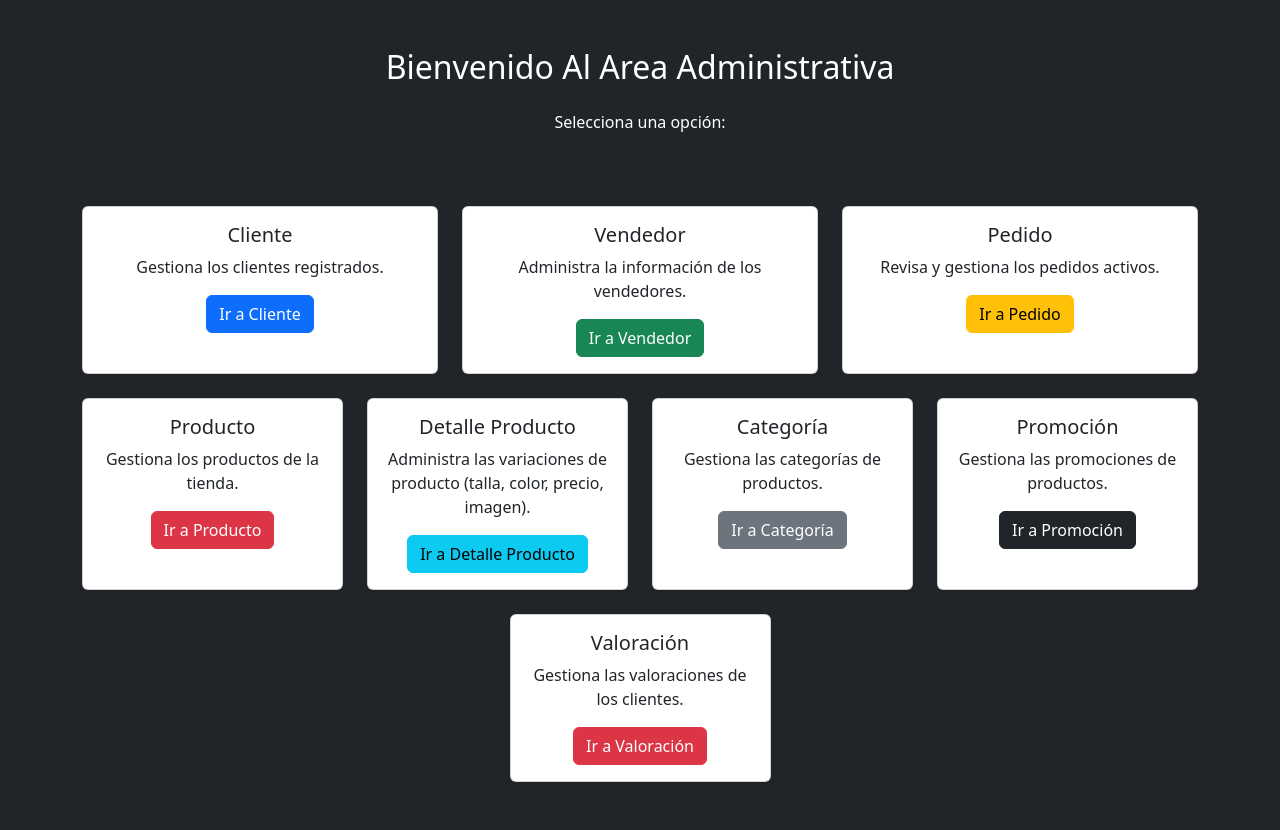
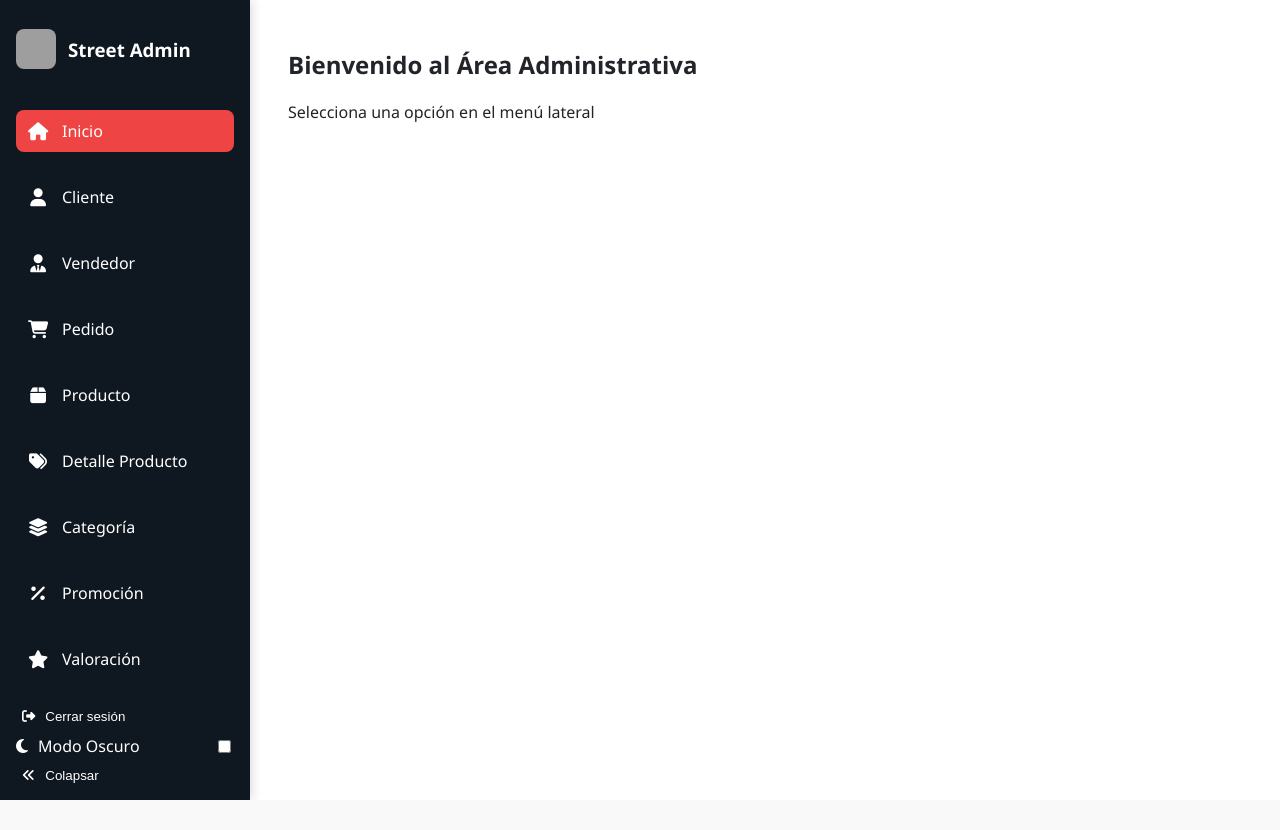
Before and after one commit to StivenJS2/Street_Oficial, a PHP site: page /cliente/Vista/Administrador/index.php in a window 1280 px wide. After the commit the page ends 800 px from the top, so only its background shows below. Run offline with PHP 8.4, Linux system fonts and the light colour scheme; grey boxes are pictures that could not be loaded.

Commit message:
inicio del admin actualizado

```diff
--- /dev/null
+++ b/Vista/Administrador/InicioAdmin/InicioAdmin.php
@@ -0,0 +1,48 @@
+
+<link href="https://cdnjs.cloudflare.com/ajax/libs/font-awesome/6.4.0/css/all.min.css" rel="stylesheet">
+<link rel="stylesheet" href="../../css/Administrador/InicioAdmin/InicioAdmin.css">
+
+
+<body>
+  <div class="sidebar" id="sidebar">
+    <div class="header">
+      <img src="../../img/logo.png" alt="Logo" class="logo">
+      <h3><span class="title-text">Street Admin</span></h3>
+    </div>
+
+    <ul class="menu">
+      <li class="active"><a href="#"><i class="fas fa-home"></i><span> Inicio</span></a></li>
+      <li><a href="?opcion=cliente"><i class="fas fa-user"></i><span> Cliente</span></a></li>
+      <li><a href="?opcion=vendedor"><i class="fas fa-user-tie"></i><span> Vendedor</span></a></li>
+      <li><a href="?opcion=pedido"><i class="fas fa-shopping-cart"></i><span> Pedido</span></a></li>
+      <li><a href="?opcion=producto"><i class="fas fa-box"></i><span> Producto</span></a></li>
+      <li><a href="?opcion=detalle_producto"><i class="fas fa-tags"></i><span> Detalle Producto</span></a></li>
+      <li><a href="?opcion=categoria"><i class="fas fa-layer-group"></i><span> Categoría</span></a></li>
+      <li><a href="?opcion=promocion"><i class="fas fa-percent"></i><span> Promoción</span></a></li>
+      <li><a href="?opcion=valoracion"><i class="fas fa-star"></i><span> Valoración</span></a></li>
+    </ul>
+
+    <div class="footer">
+      <button class="logout"><i class="fas fa-sign-out-alt"></i><span> Cerrar sesión</span></button>
+
+      <label class="toggle" for="darkmode">
+        <i class="fas fa-moon"></i>
+        <span> Modo Oscuro</span>
+        <input type="checkbox" id="darkmode" />
+      </label>
+
+      <button id="collapse" aria-label="Colapsar sidebar">
+    <i class="fas fa-angle-double-left"></i>
+    <span> Colapsar</span>
+  </button>
+    </div>
+  </div>
+
+  <div class="content">
+    <h2>Bienvenido al Área Administrativa</h2>
+    <p>Selecciona una opción en el menú lateral</p>
+  </div>
+
+
+  <script src="../../js/Administrador/InicioAdmin/inicioAdmin.js" defer></script>
+</body>
--- a/Vista/Administrador/index.php
+++ b/Vista/Administrador/index.php
@@ -50,113 +50,7 @@ elseif ($opcion === 'valoracion') {
     $controller->manejarPeticion();
 }
 else {
+    require_once __DIR__ . '/../../Vista/Administrador/InicioAdmin/InicioAdmin.php';
+}
+
     ?>
-
-    <!DOCTYPE html>
-    <html lang="es">
-    <head>
-        <meta charset="UTF-8">
-        <meta name="viewport" content="width=device-width, initial-scale=1.0">
-        <link href="https://cdn.jsdelivr.net/npm/bootstrap@5.3.3/dist/css/bootstrap.min.css" rel="stylesheet">
-        <title>Area de Administracion</title>
-    </head>
-    <body class="bg-dark">
-
-        <div class="container text-center mt-5">
-
-            <h2 class="mb-4 text-white">Bienvenido Al Area Administrativa</h2>
-            <p class="mb-5 text-white">Selecciona una opción:</p>
-
-            <div class="row g-4 justify-content-center my-5">
-
-                <div class="col-md-4">
-                    <div class="card shadow-sm h-100 ">
-                        <div class="card-body">
-                            <h5 class="card-title">Cliente</h5>
-                            <p class="card-text">Gestiona los clientes registrados.</p>
-                            <a href="?opcion=cliente" class="btn btn-primary">Ir a Cliente</a>
-                        </div>
-                    </div>
-                </div>
-
-                <div class="col-md-4">
-                    <div class="card shadow-sm h-100">
-                        <div class="card-body">
-                            <h5 class="card-title">Vendedor</h5>
-                            <p class="card-text">Administra la información de los vendedores.</p>
-                            <a href="?opcion=vendedor" class="btn btn-success">Ir a Vendedor</a>
-                        </div>
-                    </div>
-                </div>
-
-                <div class="col-md-4">
-                    <div class="card shadow-sm h-100">
-                        <div class="card-body">
-                            <h5 class="card-title">Pedido</h5>
-                            <p class="card-text">Revisa y gestiona los pedidos activos.</p>
-                            <a href="?opcion=pedido" class="btn btn-warning">Ir a Pedido</a>
-                        </div>
-                    </div>
-                </div>
-
-                <div class="col-md-3">
-                    <div class="card shadow-sm h-100">
-                        <div class="card-body">
-                            <h5 class="card-title">Producto</h5>
-                            <p class="card-text">Gestiona los productos de la tienda.</p>
-                            <a href="?opcion=producto" class="btn btn-danger">Ir a Producto</a>
-                        </div>
-                    </div>
-                </div>
-
-                <div class="col-md-3">
-                    <div class="card shadow-sm h-100">
-                        <div class="card-body">
-                            <h5 class="card-title">Detalle Producto</h5>
-                            <p class="card-text">Administra las variaciones de producto (talla, color, precio, imagen).</p>
-                            <a href="?opcion=detalle_producto" class="btn btn-info">Ir a Detalle Producto</a>
-                        </div>
-                    </div>
-                </div>
-
-
-                <div class="col-md-3">
-                    <div class="card shadow-sm h-100">
-                        <div class="card-body">
-                            <h5 class="card-title">Categoría</h5>
-                            <p class="card-text">Gestiona las categorías de productos.</p>
-                            <a href="?opcion=categoria" class="btn btn-secondary">Ir a Categoría</a>
-                        </div>
-                    </div>
-                </div>
-
-
-                <div class="col-md-3">
-                    <div class="card shadow-sm h-100">
-                        <div class="card-body">
-                            <h5 class="card-title">Promoción</h5>
-                            <p class="card-text">Gestiona las promociones de productos.</p>
-                            <a href="?opcion=promocion" class="btn btn-dark">Ir a Promoción</a>
-                        </div>
-                    </div>
-                </div>
-
-
-                <div class="col-md-3">
-                    <div class="card shadow-sm h-100">
-                        <div class="card-body">
-                            <h5 class="card-title">Valoración</h5>
-                            <p class="card-text">Gestiona las valoraciones de los clientes.</p>
-                            <a href="?opcion=valoracion" class="btn btn-danger">Ir a Valoración</a>
-                        </div>
-                    </div>
-                </div>
-
-            </div>
-
-        </div>
-
-    </body>
-    </html>
-<?php
-}
--- /dev/null
+++ b/css/Administrador/InicioAdmin/InicioAdmin.css
@@ -0,0 +1,122 @@
+/* === GLOBAL === */
+:root{
+  --sidebar-bg: #0f1720;
+  --sidebar-accent: #ef4444;
+  --content-bg: #ffffff;
+  --text-color: #212529;
+  --dark-content-bg: #1e1e1e;
+}
+
+*{box-sizing:border-box;}
+html,body{height:100%;margin:0;font-family:Segoe UI, Roboto, Arial, sans-serif;}
+
+/* === SIDEBAR === */
+.sidebar{
+  position: fixed;
+  top: 0;
+  left: 0;
+  width: 250px;
+  height: 100%;
+  background: var(--sidebar-bg);
+  color: #fff;
+  display: flex;
+  flex-direction: column;
+  justify-content: space-between;
+  transition: width 0.28s ease;
+  box-shadow: 2px 0 10px rgba(0,0,0,0.15);
+  z-index: 1000;
+  overflow: hidden;
+}
+
+/* collapsed state (JS toggles 'collapsed') */
+.sidebar.collapsed{
+  width: 80px;
+}
+
+/* header */
+.sidebar .header{
+  display:flex;
+  align-items:center;
+  gap:12px;
+  padding:18px 16px;
+}
+.sidebar .header .logo{
+  width:40px;height:40px;border-radius:8px;object-fit:cover;
+}
+.sidebar .header .title-text{
+  transition: opacity 0.25s ease, transform 0.25s ease;
+}
+
+/* menu */
+.sidebar ul.menu{list-style:none;padding:0;margin:0;}
+.sidebar ul.menu li{padding:12px 16px;display:block;}
+.sidebar ul.menu li a{
+  color:inherit;text-decoration:none;display:flex;align-items:center;gap:12px;
+  padding:10px;border-radius:8px;transition:background 0.18s;
+}
+.sidebar ul.menu li i{min-width:24px;text-align:center;font-size:18px;}
+.sidebar ul.menu li:hover a,
+.sidebar ul.menu li.active a{
+  background: var(--sidebar-accent);
+  color:#fff;
+}
+/* hide ONLY text when collapsed */
+.sidebar.collapsed .header .title-text,
+.sidebar.collapsed .footer span,
+.sidebar.collapsed ul.menu li a span {
+  opacity: 0;
+  visibility: hidden;
+  width: 0;
+  display: none; /* mejor que inline-block */
+}
+
+/* footer */
+.sidebar .footer{
+  padding:16px;
+  display:flex;
+  flex-direction:column;
+  gap:10px;
+}
+.sidebar .footer button,
+.sidebar .footer .toggle{
+  background:none;border:none;color:inherit;cursor:pointer;display:flex;align-items:center;gap:10px;
+}
+.sidebar .footer .toggle input{margin-left:auto;}
+
+/* === CONTENT === */
+.content{
+  margin-left: 260px;
+  padding: 28px;
+  min-height:100vh;
+  background: var(--content-bg);
+  color: var(--text-color);
+  transition: margin-left 0.28s ease, background 0.28s ease, color 0.28s ease;
+}
+
+/* adjust content when sidebar collapsed */
+.sidebar.collapsed ~ .content{
+  margin-left: 100px;
+}
+
+/* === DARK MODE === */
+body.darkmode{
+  background: #111;
+  color: #eee;
+}
+body.darkmode .content{
+  background: var(--dark-content-bg);
+  color: #f5f5f5;
+}
+body.darkmode .sidebar{
+  background: #0b1220;
+}
+body.darkmode .sidebar ul.menu li:hover a,
+body.darkmode .sidebar ul.menu li.active a{
+  background: var(--sidebar-accent);
+}
+
+/* responsive small screens */
+@media (max-width: 768px){
+  .sidebar{position:relative;width:100%;height:auto;}
+  .content{margin-left:0;padding-top:12px;}
+}
--- /dev/null
+++ b/js/Administrador/InicioAdmin/inicioAdmin.js
@@ -0,0 +1,53 @@
+document.addEventListener("DOMContentLoaded", function () {
+  const body = document.body;
+  const sidebar = document.getElementById("sidebar") || document.querySelector(".sidebar");
+  const collapseBtn = document.getElementById("collapse");
+  const darkModeToggle = document.getElementById("darkmode");
+
+
+  const collapsedState = localStorage.getItem("sidebarCollapsed");
+  if (collapsedState === "true") {
+    sidebar.classList.add("collapsed");
+    const icon = collapseBtn.querySelector("i");
+    if (icon) {
+      icon.classList.remove("fa-angle-double-left");
+      icon.classList.add("fa-angle-double-right");
+    }
+  }
+
+
+  const darkState = localStorage.getItem("darkmode");
+  if (darkState === "enabled") {
+    body.classList.add("darkmode");
+    if (darkModeToggle) darkModeToggle.checked = true;
+  }
+
+
+  if (collapseBtn) {
+    collapseBtn.addEventListener("click", function () {
+      sidebar.classList.toggle("collapsed");
+      const isCollapsed = sidebar.classList.contains("collapsed");
+      localStorage.setItem("sidebarCollapsed", isCollapsed ? "true" : "false");
+
+
+      const icon = collapseBtn.querySelector("i");
+      if (icon) {
+        icon.classList.toggle("fa-angle-double-left", !isCollapsed);
+        icon.classList.toggle("fa-angle-double-right", isCollapsed);
+      }
+    });
+  }
+
+
+  if (darkModeToggle) {
+    darkModeToggle.addEventListener("change", function () {
+      if (this.checked) {
+        body.classList.add("darkmode");
+        localStorage.setItem("darkmode", "enabled");
+      } else {
+        body.classList.remove("darkmode");
+        localStorage.setItem("darkmode", "disabled");
+      }
+    });
+  }
+});
```
